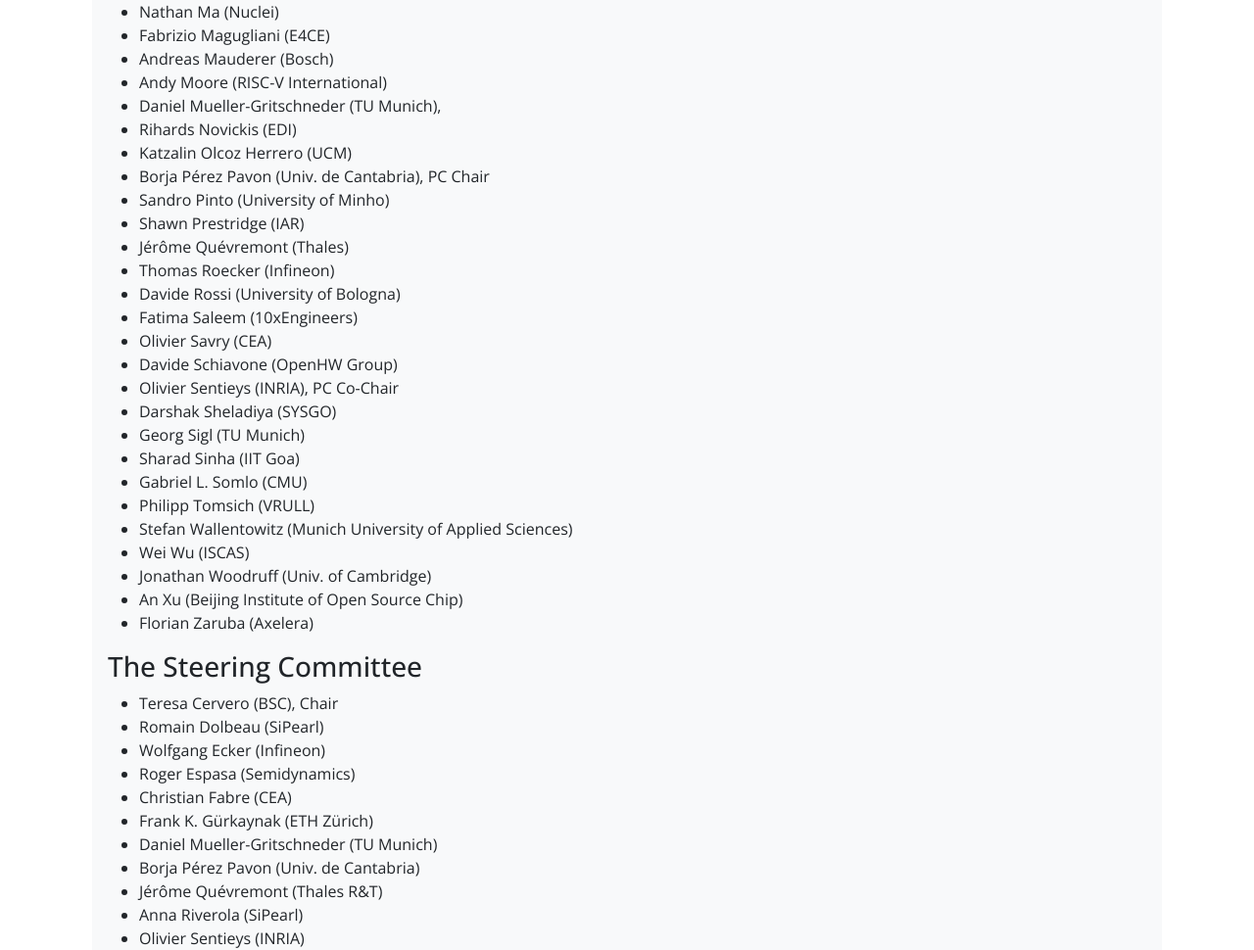
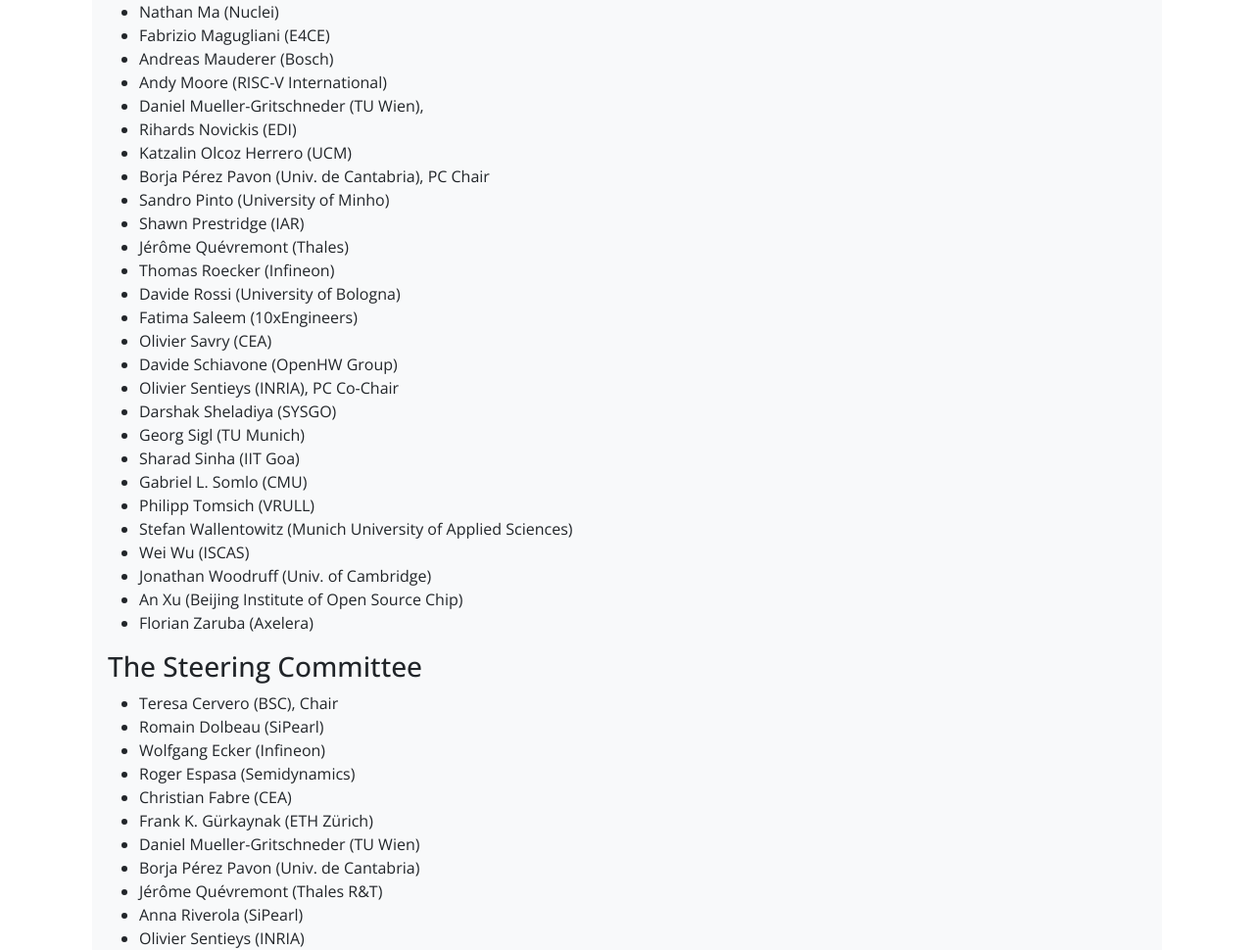
Before and after one commit to riscv-europe/summit-website-development, a Jekyll site: the page built from summit/2025/about.md, in a window 1280 px wide and 1400 px high, scrolled down 1011 px. Shown: the part 163-1133 px from the top of the window at 98% size. Built offline with Jekyll 4.4.1, drawn with Linux system fonts in a browser that asks for light colours; some of the changed text lies outside the part shown.

Commit message:
Fix: Daniel is not at TU Munich anymore, but at TU Wien.

```diff
--- a/summit/2025/about.md
+++ b/summit/2025/about.md
@@ -49,7 +49,7 @@
 - Fabrizio Magugliani (E4CE)
 - Andreas Mauderer (Bosch)
 - Andy Moore (RISC-V International)
-- Daniel Mueller-Gritschneder (TU Munich),
+- Daniel Mueller-Gritschneder (TU Wien),
 - Rihards Novickis (EDI)
 - Katzalin Olcoz Herrero (UCM)
 - Borja Pérez Pavon (Univ. de Cantabria), PC Chair
@@ -95,7 +95,7 @@
 - Roger Espasa (Semidynamics)
 - Christian Fabre (CEA)
 - Frank K. Gürkaynak (ETH Zürich)
-- Daniel Mueller-Gritschneder (TU Munich)
+- Daniel Mueller-Gritschneder (TU Wien)
 - Borja Pérez Pavon (Univ. de Cantabria)
 - Jérôme Quévremont (Thales R&T)
 - Anna Riverola (SiPearl)
@@ -113,7 +113,7 @@
 - Stéphane Laurens (KIT)
 - Amanda Martin (RISC-V International)
 - Andy Moore (RISC-V International)
-- Daniel Mueller-Gritschneder (TU Munich)
+- Daniel Mueller-Gritschneder (TU Wien)
 - Martin Pierrelée (KIT)
 - Olivier Sentieys (INRIA)
 - Lori Servin (RISC-V International)
```
